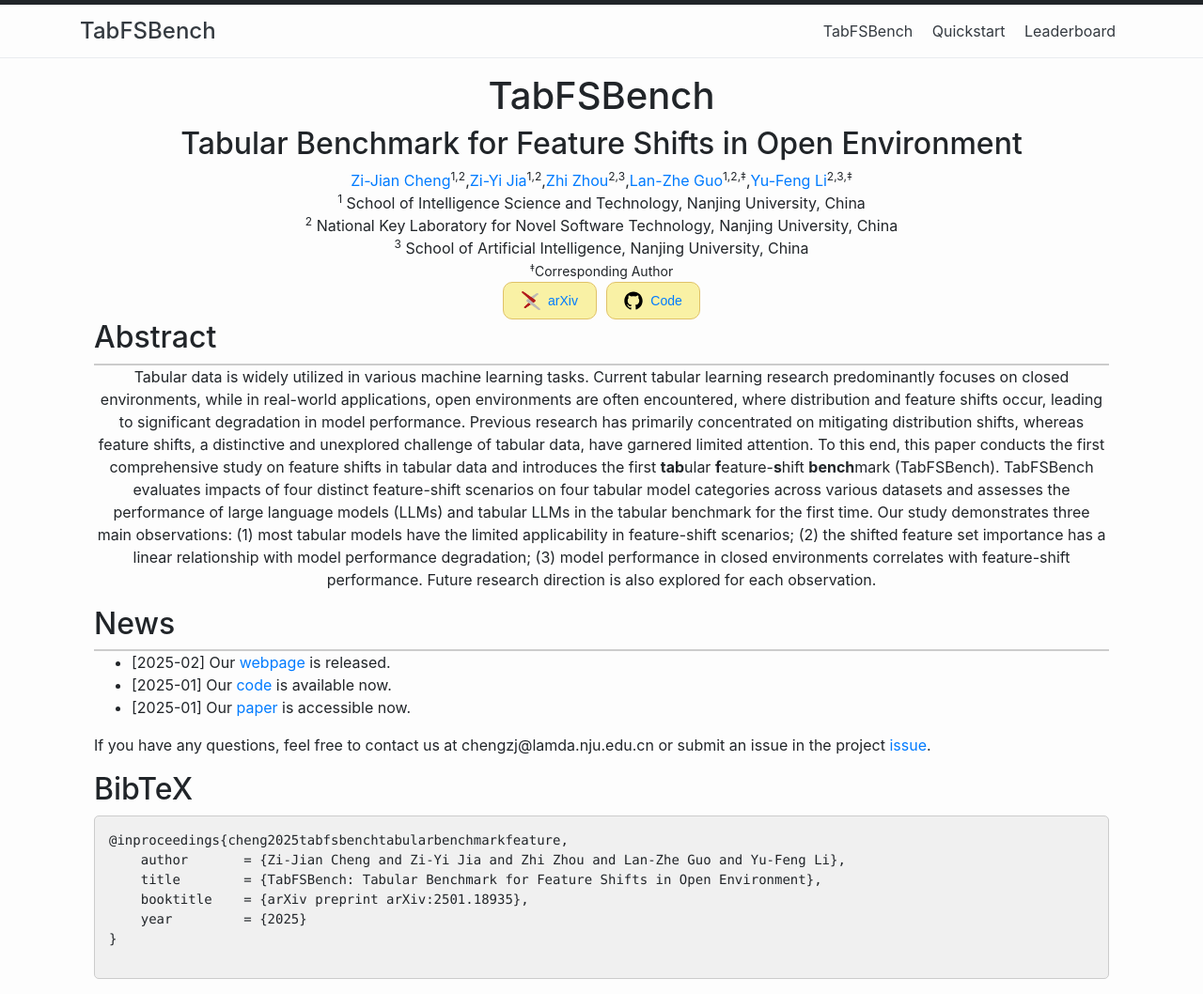
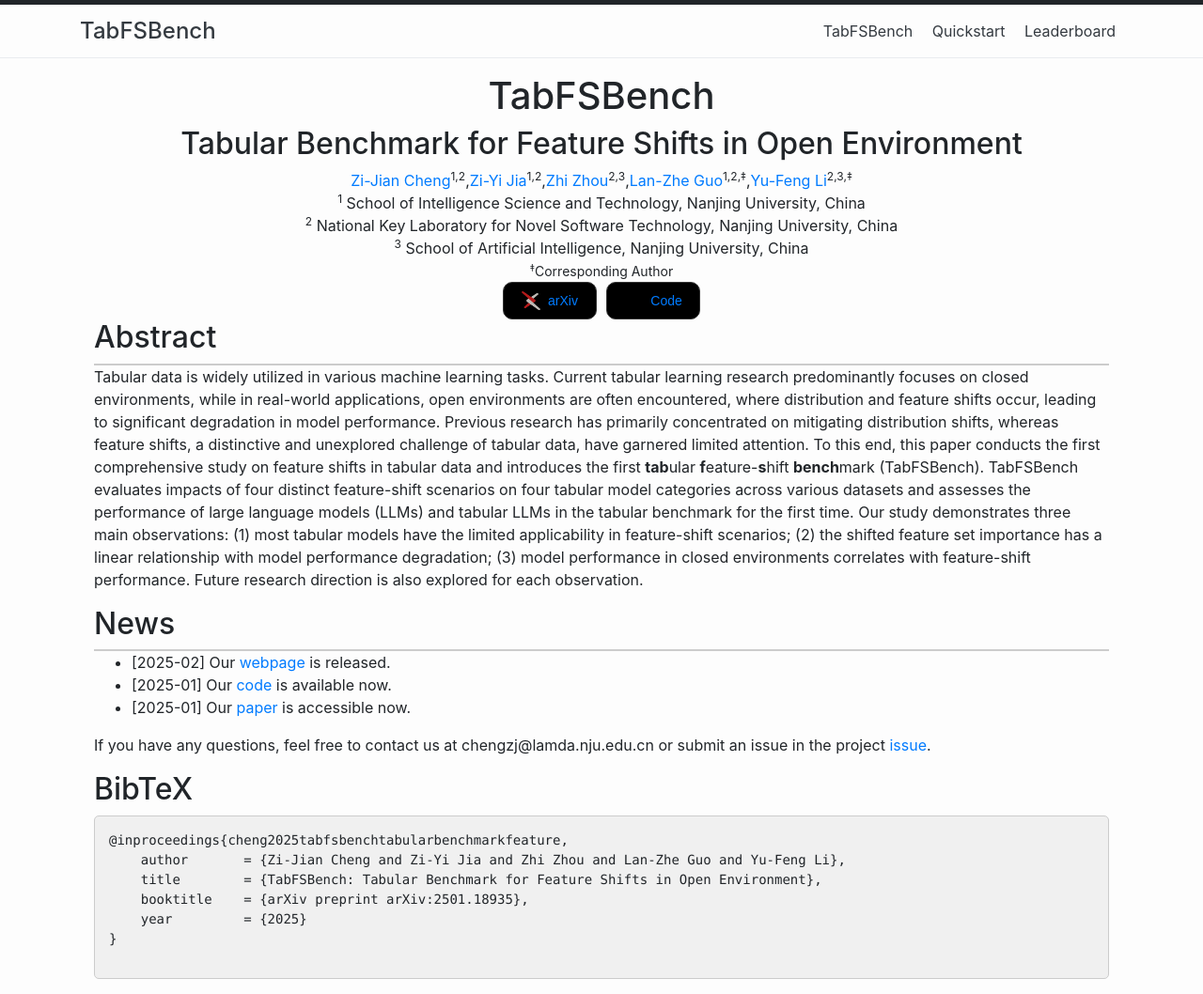
Before and after one commit to ClementCheng0217/Tab-index, a Jekyll site: the page built from index.html, in a window 1280 px wide. Shown: the whole page at 94% size. Built offline with Jekyll 4.4.1, drawn with Linux system fonts in a browser that asks for light colours; the list of posts is cut into pages by our own code.

Commit message:
Update index.html

```diff
--- a/index.html
+++ b/index.html
@@ -18,18 +18,19 @@ layout: home
     justify-content: center;
     width: 100px; /* Adjust the width of the button */
     height: 40px; /* Adjust the height of the button */
-    background-color: #f9f1a5; /* Light yellow background */
-    border: 1px solid #e0c268; /* Border color */
+    background-color: #000000; /* Black background */
+    color: #ffffff; /* White text color */
+    border: 1px solid #333333; /* Darker border color */
     border-radius: 10px; /* Rounded corners */
     font-family: Arial, sans-serif;
     font-size: 14px;
     cursor: pointer;
     transition: background-color 0.3s; /* Smooth transition for hover effect */
-  }
+}
 
-  .button:hover {
-    background-color: #f1e08a; /* Darker yellow on hover */
-  }
+.button:hover {
+    background-color: #333333; /* Slightly lighter black on hover */
+}
 
   .button img {
     margin-right: 8px; /* Space between icon and text */
@@ -93,7 +94,7 @@ layout: home
   <div class="container is-max-desktop content">
     <h2 class="title">Abstract</h2>
     <div style="border:1px solid #CCC"></div>
-    <p align="center">Tabular data is widely utilized in various machine learning tasks. Current tabular learning research predominantly focuses on closed environments, while in real-world applications, open environments are often encountered, where distribution and feature shifts occur, leading to significant degradation in model performance. Previous research has primarily concentrated on mitigating distribution shifts, whereas feature shifts, a distinctive and unexplored challenge of tabular data, have garnered limited attention. To this end, this paper conducts the first comprehensive study on feature shifts in tabular data and introduces the first <b>tab</b>ular <b>f</b>eature-<b>s</b>hift <b>bench</b>mark (TabFSBench). TabFSBench evaluates impacts of four distinct feature-shift scenarios on four tabular model categories across various datasets and assesses the performance of large language models (LLMs) and tabular LLMs in the tabular benchmark for the first time. Our study demonstrates three main observations: (1) most tabular models have the limited applicability in feature-shift scenarios; (2) the shifted feature set importance has a linear relationship with model performance degradation; (3) model performance in closed environments correlates with feature-shift performance. Future research direction is also explored for each observation.</p>
+    <p align="left">Tabular data is widely utilized in various machine learning tasks. Current tabular learning research predominantly focuses on closed environments, while in real-world applications, open environments are often encountered, where distribution and feature shifts occur, leading to significant degradation in model performance. Previous research has primarily concentrated on mitigating distribution shifts, whereas feature shifts, a distinctive and unexplored challenge of tabular data, have garnered limited attention. To this end, this paper conducts the first comprehensive study on feature shifts in tabular data and introduces the first <b>tab</b>ular <b>f</b>eature-<b>s</b>hift <b>bench</b>mark (TabFSBench). TabFSBench evaluates impacts of four distinct feature-shift scenarios on four tabular model categories across various datasets and assesses the performance of large language models (LLMs) and tabular LLMs in the tabular benchmark for the first time. Our study demonstrates three main observations: (1) most tabular models have the limited applicability in feature-shift scenarios; (2) the shifted feature set importance has a linear relationship with model performance degradation; (3) model performance in closed environments correlates with feature-shift performance. Future research direction is also explored for each observation.</p>
   </div>
 </section>
 
```
